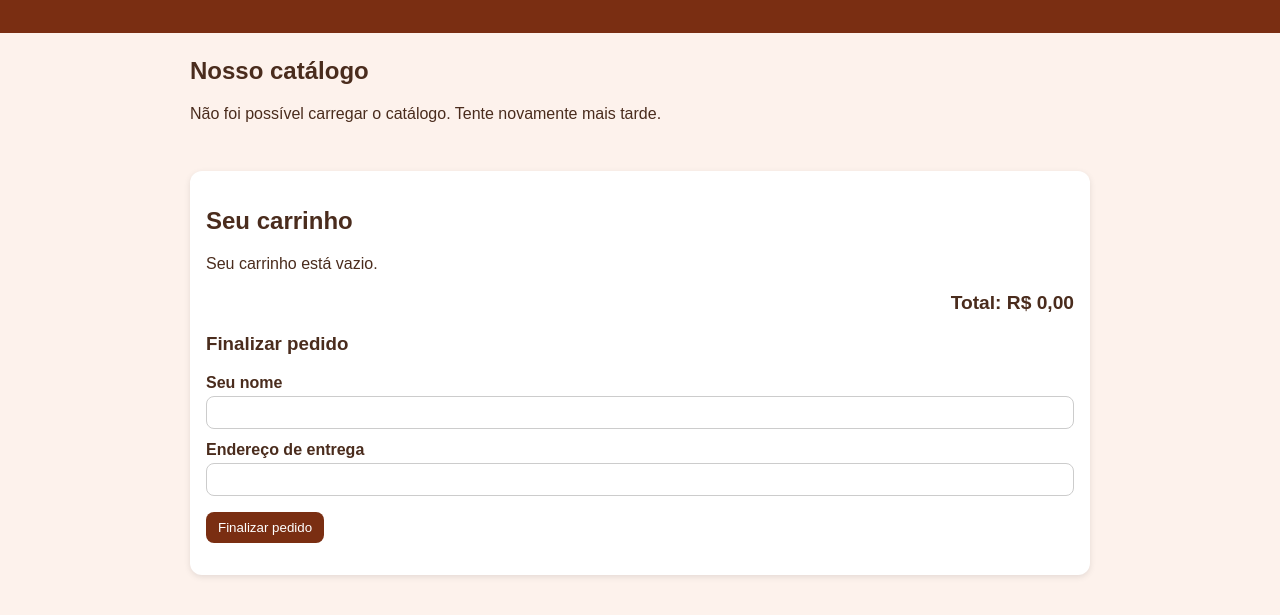
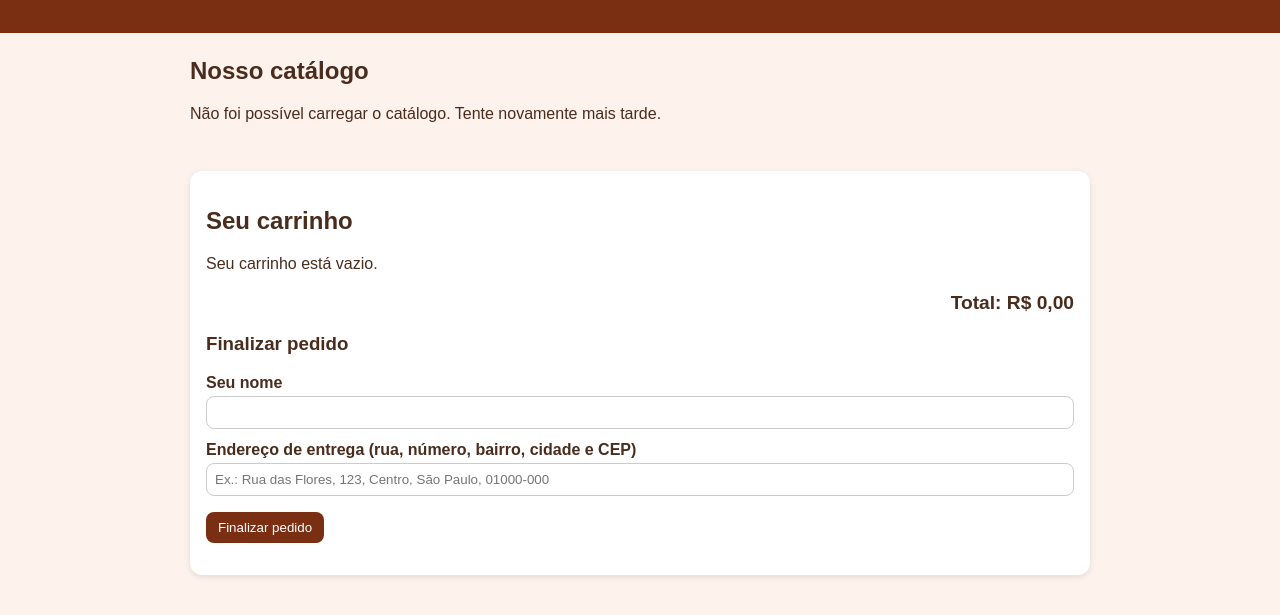
Before and after one commit to wendellsat/cupcakeria_pit2, a plain HTML site: page wwwroot/index.html in a window 1280 px wide. Shown: the part 123-738 px from the top of the page. Drawn offline with Linux system fonts and the light colour scheme; no server answers.

Commit message:
feat: adiciona exemplo e orientacao no campo de endereco

```diff
--- a/wwwroot/index.html
+++ b/wwwroot/index.html
@@ -24,8 +24,8 @@
       <h3>Finalizar pedido</h3>
       <label for="nome-cliente">Seu nome</label>
       <input id="nome-cliente" type="text" maxlength="100">
-      <label for="endereco-cliente">Endereço de entrega</label>
-      <input id="endereco-cliente" type="text" maxlength="200">
+           <label for="endereco-cliente">Endereço de entrega (rua, número, bairro, cidade e CEP)</label>
+      <input id="endereco-cliente" type="text" maxlength="200" placeholder="Ex.: Rua das Flores, 123, Centro, São Paulo, 01000-000">
       <button id="btn-finalizar" class="btn">Finalizar pedido</button>
       <p id="mensagem-pedido"></p>
     </section>
@@ -35,4 +35,5 @@
   <script src="catalogo.js"></script>
   <script src="pedido.js"></script>
 </body>
+  <div id="aviso" class="aviso" role="status"></div>
 </html>
```
